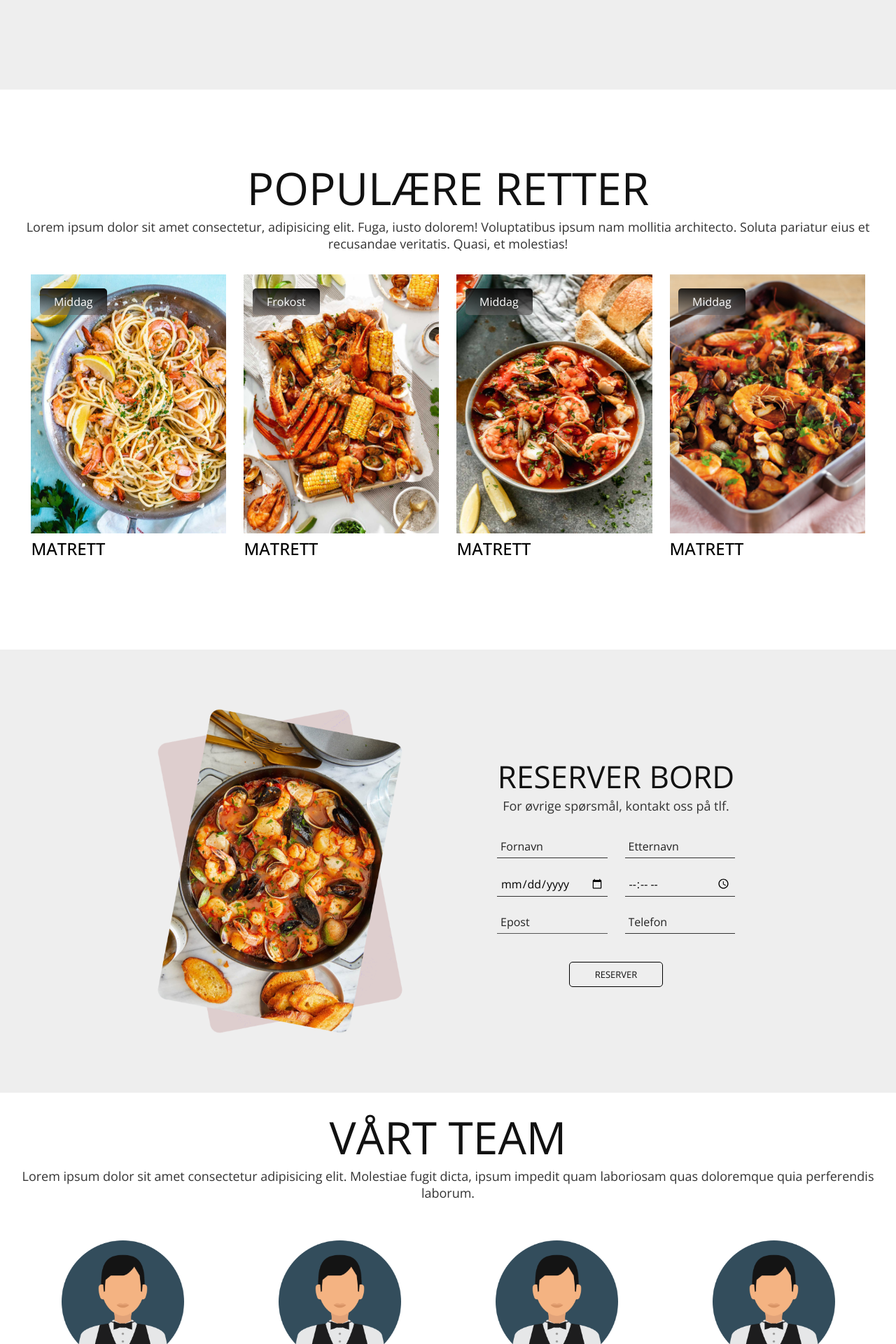
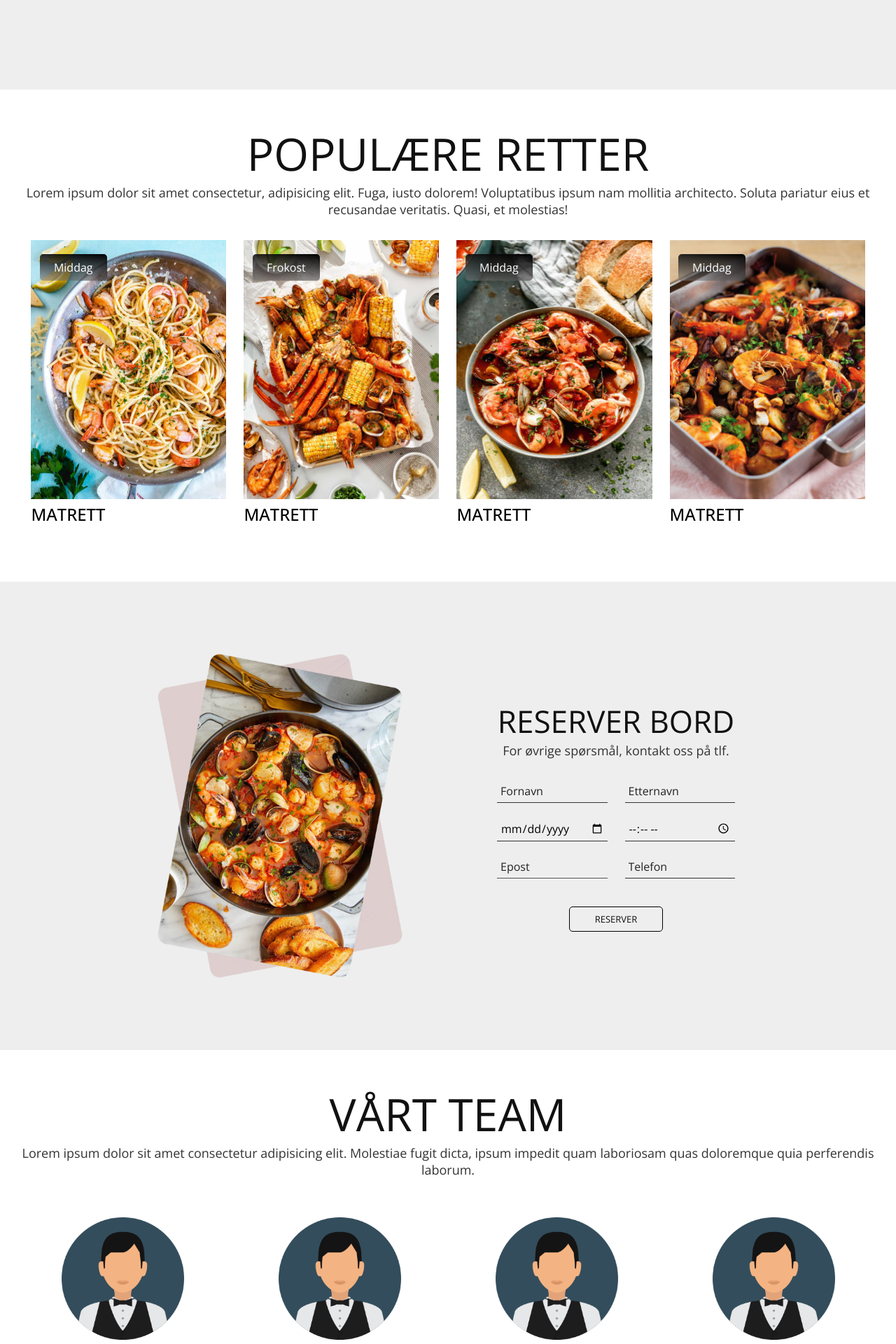
Before and after one commit to skamag/havets-skatter-mern, a React (Vite) app in the folder frontend/: page / in a window 1280 px wide. Shown: the part 780-2700 px from the top of the page at 70% size. Built offline with nearby package versions, Linux system fonts and the light colour scheme.

Commit message:
padding update

```diff
--- a/frontend/src/components/styles/about.css
+++ b/frontend/src/components/styles/about.css
@@ -1,10 +1,11 @@
 .about {
   display: flex;
-  min-height: 100vh;
+  /* min-height: 100vh; */
   justify-content: center;
   align-items: center;
   background-color: #eee;
-  padding: 30px 20px;
+  padding: 3rem 20px;
+  min-height: 100vh;
   max-width: 1500px;
   margin-left: auto;
   margin-right: auto;
--- a/frontend/src/components/styles/contact.css
+++ b/frontend/src/components/styles/contact.css
@@ -1,3 +1,8 @@
+.contactSection {
+  max-width: 1500px;
+  margin-left: auto;
+  margin-right: auto;
+}
 .contactBox {
   margin: 0 3rem 3rem 3rem;
   display: flex;
--- a/frontend/src/components/styles/dishes.css
+++ b/frontend/src/components/styles/dishes.css
@@ -1,9 +1,9 @@
 .dishes {
   display: flex;
-  min-height: 100vh;
+  /* min-height: 100vh; */
   justify-content: center;
   align-items: center;
-  padding: 50px 20px;
+  padding: 3rem 20px;
   background-color: white;
 }
 .dishes .container {
--- a/frontend/src/components/styles/reservation.css
+++ b/frontend/src/components/styles/reservation.css
@@ -1,8 +1,8 @@
 .reservation {
   position: relative;
   display: flex;
-  min-height: 75vh;
-  padding: 30px 20px;
+  /* min-height: 75vh; */
+  padding: 3rem 20px;
   justify-content: center;
   align-items: center;
   background-color: #eee;
--- a/frontend/src/components/styles/team.css
+++ b/frontend/src/components/styles/team.css
@@ -1,9 +1,9 @@
 .team {
   display: flex;
-  min-height: 60vh;
+  /* min-height: 60vh; */
   justify-content: center;
   align-items: center;
-  padding: 20px;
+  padding: 3rem 20px;
   background-color: white;
 }
 .team .container {
```
